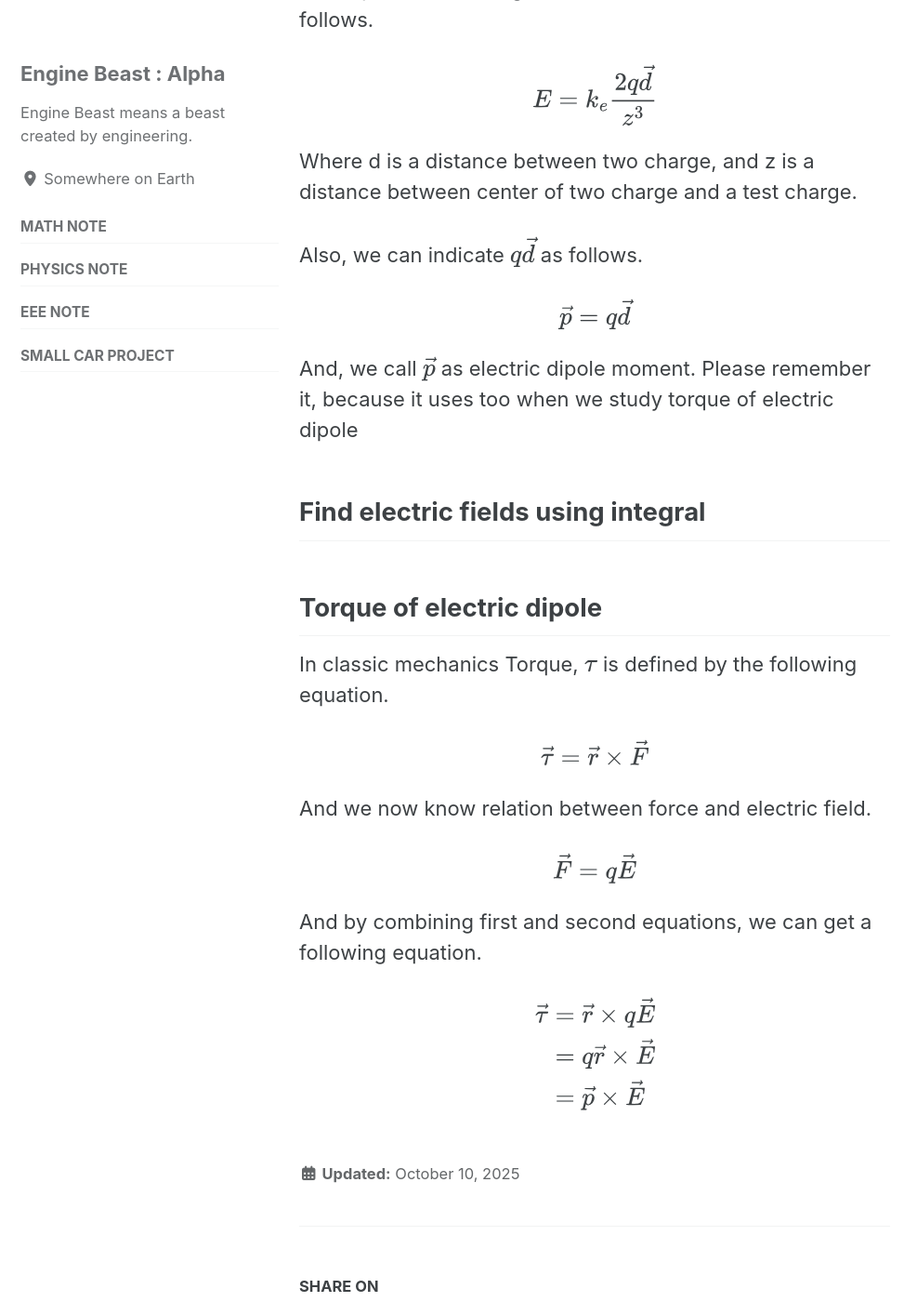
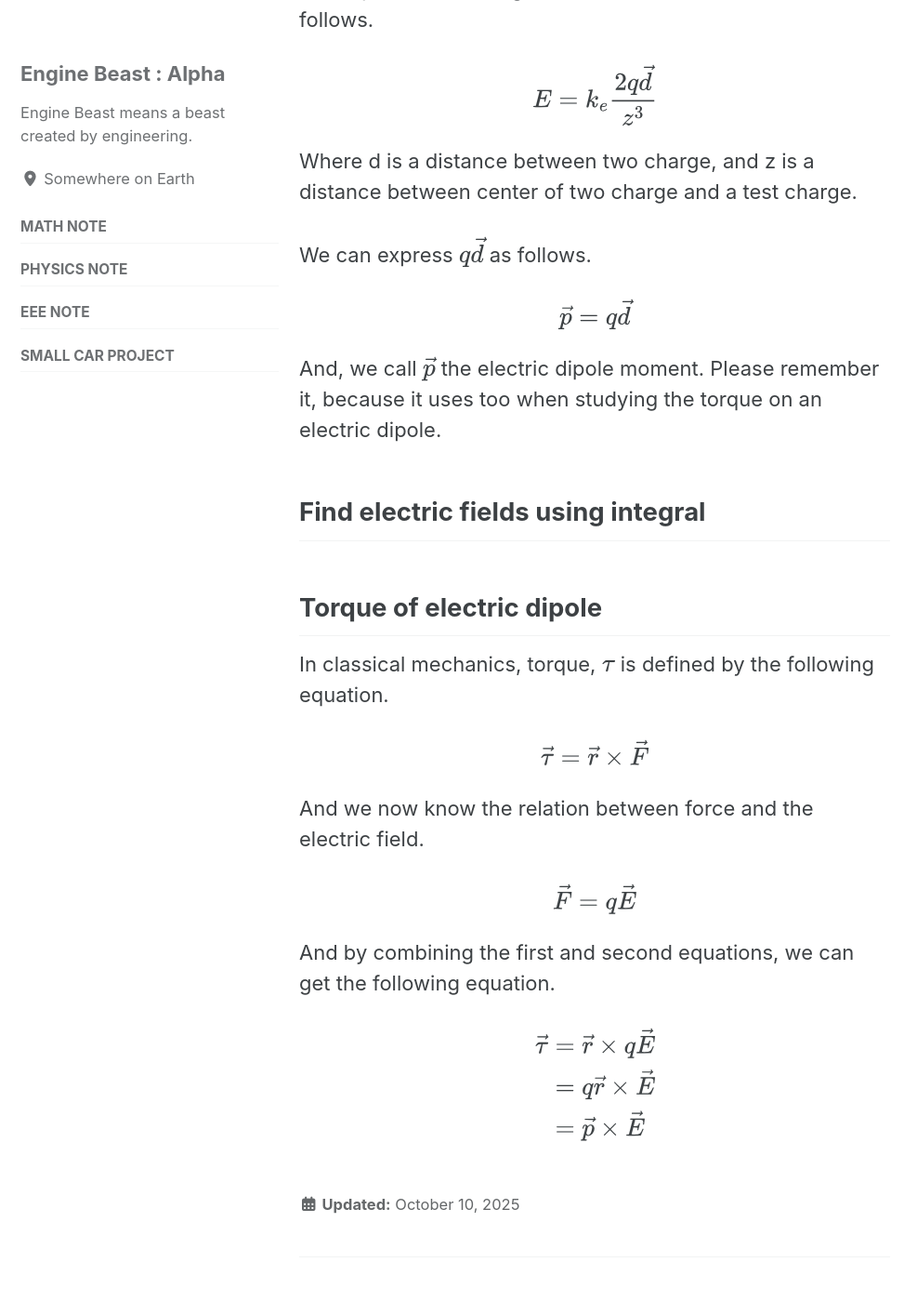
Before and after one commit to enginebeast/enginebeast.github.io, a Jekyll site: the page built from _posts/2025-10-10-electric_fields.md, in a window 1280 px wide and 1400 px high, scrolled down 1133 px. Shown: the whole window at 93% size, without its empty margins (0-987 px from the left). Built offline with Jekyll 4.4.1, drawn with Linux system fonts in a browser that asks for light colours; cached includes are drawn as plain includes.

Commit message:
Edit grammar error

```diff
--- a/_posts/2025-10-10-electric_fields.md
+++ b/_posts/2025-10-10-electric_fields.md
@@ -31,24 +31,24 @@ $$E = k_e \frac{2q\vec{d}}{z^3}$$
 
 Where d is a distance between two charge, and z is a distance between center of two charge and a test charge.
 
-Also, we can indicate $$q\vec{d}$$ as follows.
+We can express $$q\vec{d}$$ as follows.
 
 $$\vec{p} = q\vec{d}$$
 
-And, we call $$\vec{p}$$ as electric dipole moment. Please remember it, because it uses too when we study torque of electric dipole
+And, we call $$\vec{p}$$ the electric dipole moment. Please remember it, because it uses too when studying the torque on an electric dipole.
 
 ## Find electric fields using integral
 
 ## Torque of electric dipole
-In classic mechanics Torque, $$\tau$$ is defined by the following equation.
+In classical mechanics, torque, $$\tau$$ is defined by the following equation.
 
 $$\vec{\tau} = \vec{r} \times \vec{F}$$
 
-And we now know relation between force and electric field.
+And we now know the relation between force and the electric field.
 
 $$\vec{F} = q\vec{E}$$
 
-And by combining first and second equations, we can get a following equation.
+And by combining the first and second equations, we can get the following equation.
 
 $$
 \begin{aligned}
```
